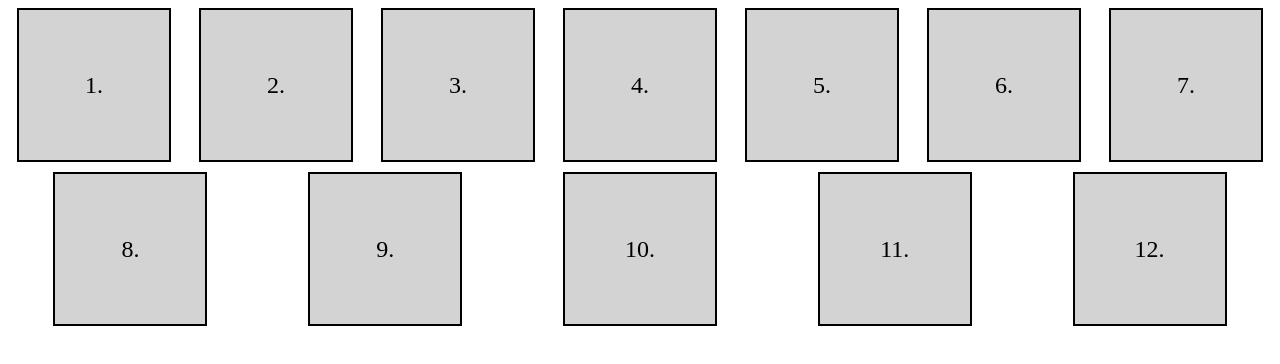
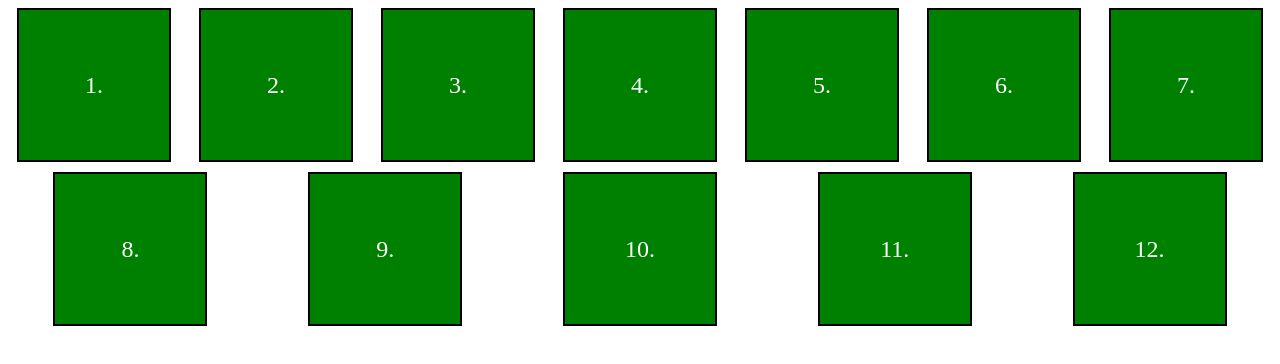
Before and after one commit to AlexanderUlGurDai/AlexanderUlGurDai.github.io, a plain HTML site: page index.html in a window 1280 px wide. Drawn offline with Linux system fonts and the light colour scheme.

Commit message:
Update index.html

```diff
--- a/index.html
+++ b/index.html
@@ -16,7 +16,8 @@
         .container {
             width: 100px;
             height: 100px;
-            background-color: lightgray;
+            background-color: green; /* Grüne Hintergrundfarbe */
+            color: white; /* Weiße Schriftfarbe */
             display: flex;
             justify-content: center;
             align-items: center;
```
